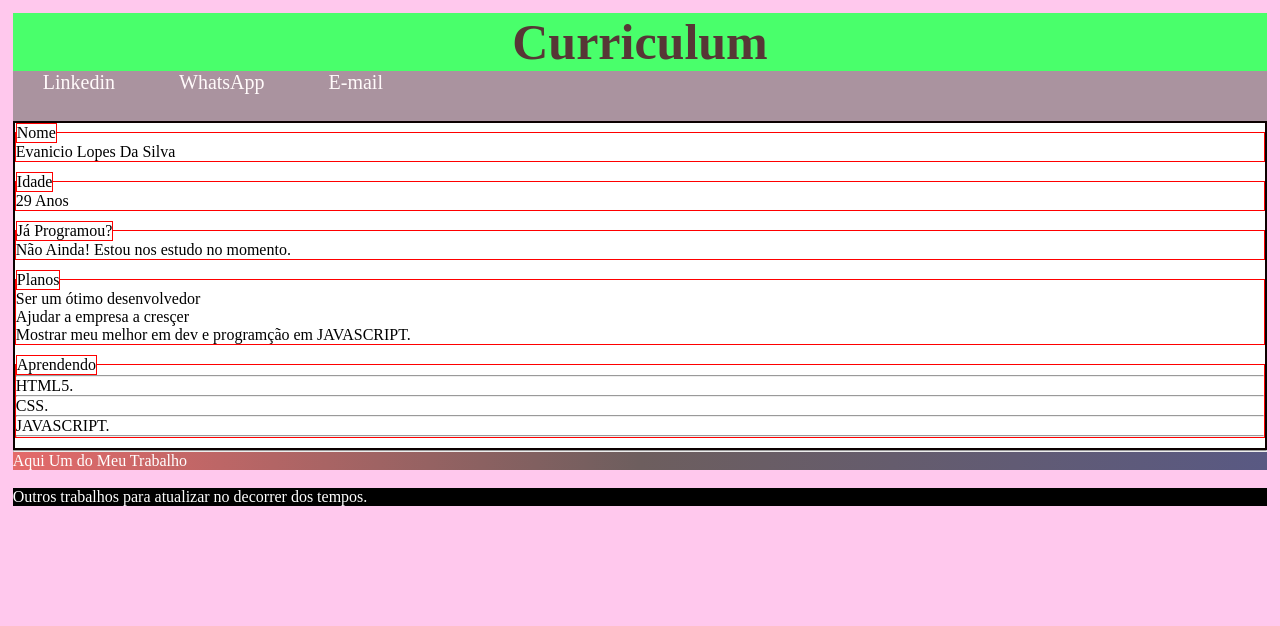
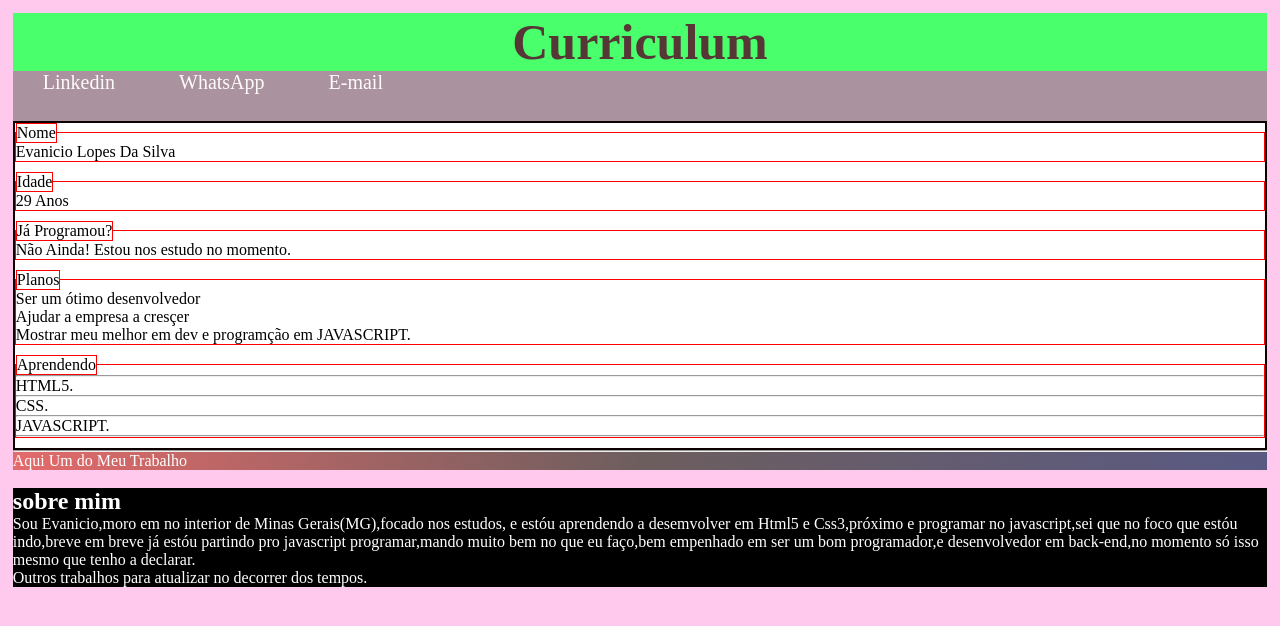
Before and after one commit to EvanicioL/curriculum, a plain HTML site: page indexc.html in a window 1280 px wide. Drawn offline with Linux system fonts and the light colour scheme.

Commit message:
alteração no footer p de sobre mim.

```diff
--- a/indexc.html
+++ b/indexc.html
@@ -63,6 +63,9 @@
     </main>
     <br>
     <footer>
+        <h2>sobre mim</h2>
+        <p>Sou Evanicio,moro em no interior de Minas Gerais(MG),focado nos estudos, e estóu aprendendo a desemvolver em Html5 e Css3,próximo e programar no javascript,sei que no foco que estóu indo,breve em breve já estóu partindo pro javascript programar,mando muito bem no que eu faço,bem empenhado em ser um bom programador,e desenvolvedor em back-end,no momento só isso mesmo que tenho a declarar.
+        </p>
         <p>Outros trabalhos para atualizar no decorrer dos tempos.</p>
     </footer>
 </body>
```
